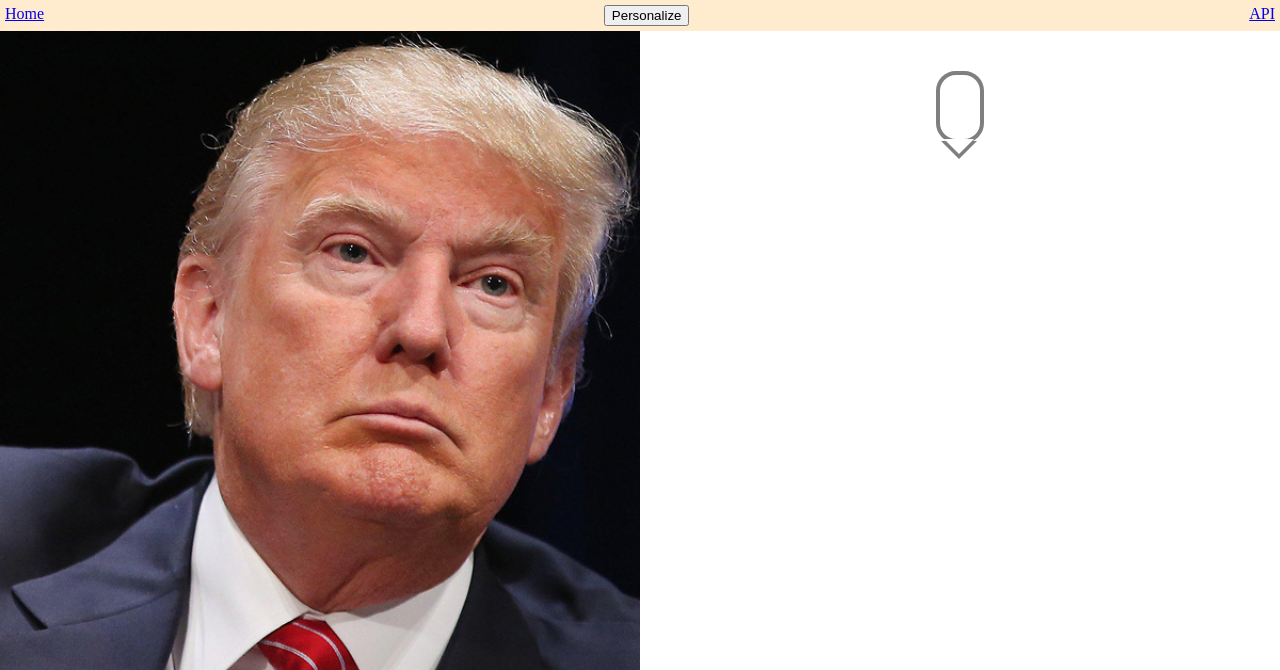
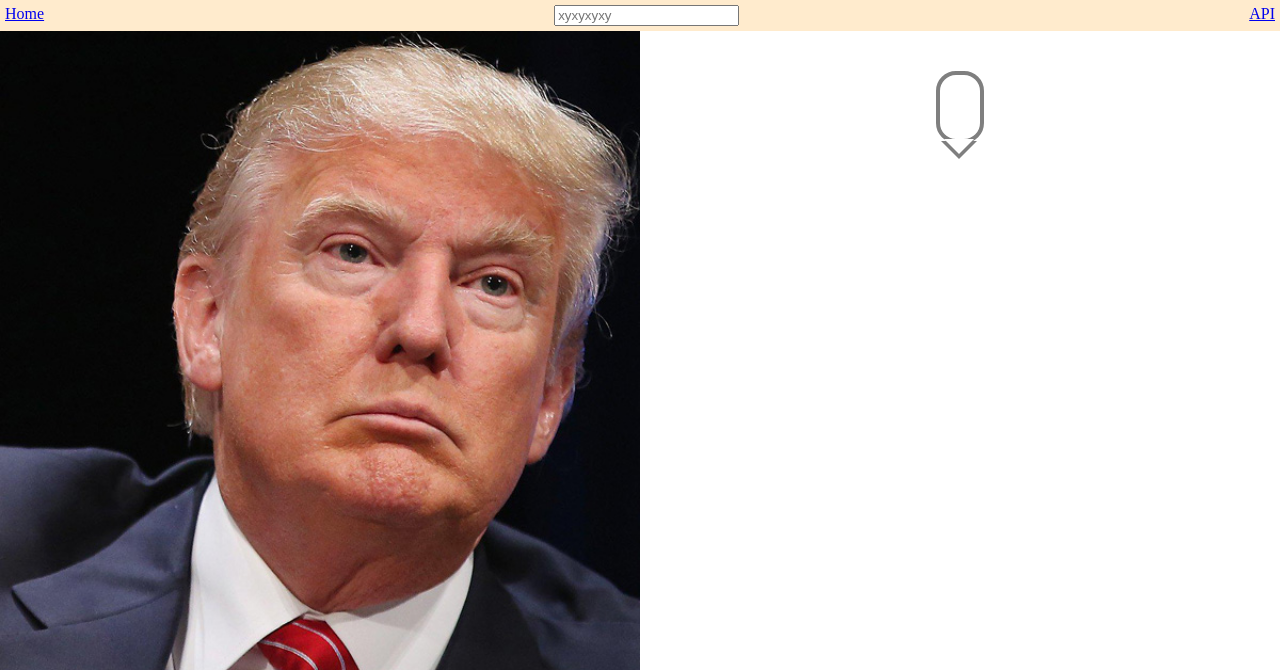
Before and after one commit to Abhishek26-eddy/trump-django-automate, a Django app: page / in a window 1280 px wide. Shown: the top 670 px of the page. Run offline with Django 3.2, Linux system fonts and the light colour scheme; data that the repository does not hold is empty.

Commit message:
Update index.html

```diff
--- a/djtrump/templates/djtrump/index.html
+++ b/djtrump/templates/djtrump/index.html
@@ -19,7 +19,7 @@
         <form action="{% url 'personalize' %}" method="post" id="personal-form">
             {% csrf_token %}
 
-            <!--<input type="text" placeholder="xyxyxyxy" name="name" value="{{ name }}"-->
+            <input type="text" placeholder="xyxyxyxy" name="name" value="{{ name }}"
 
             <input type="submit" value="Personalize">
         </form>
```
